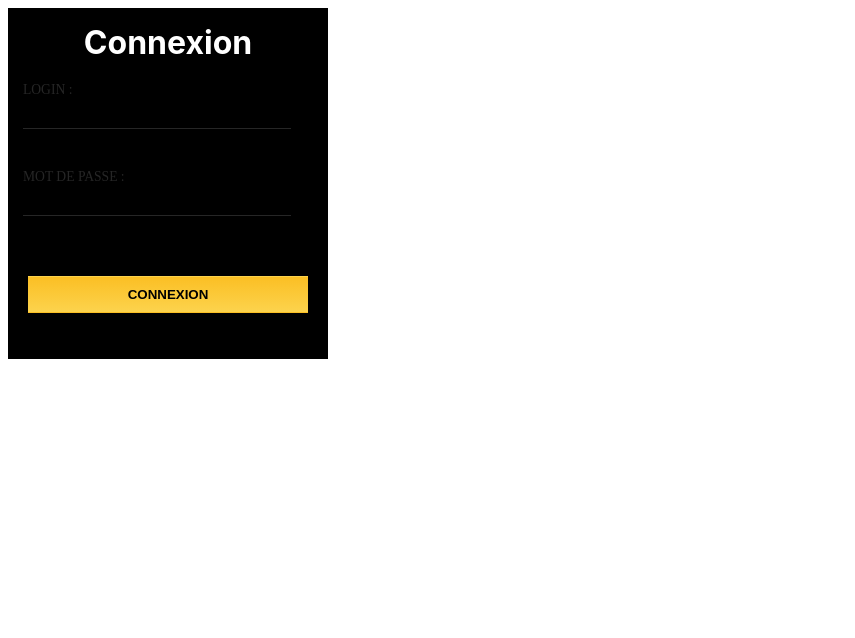
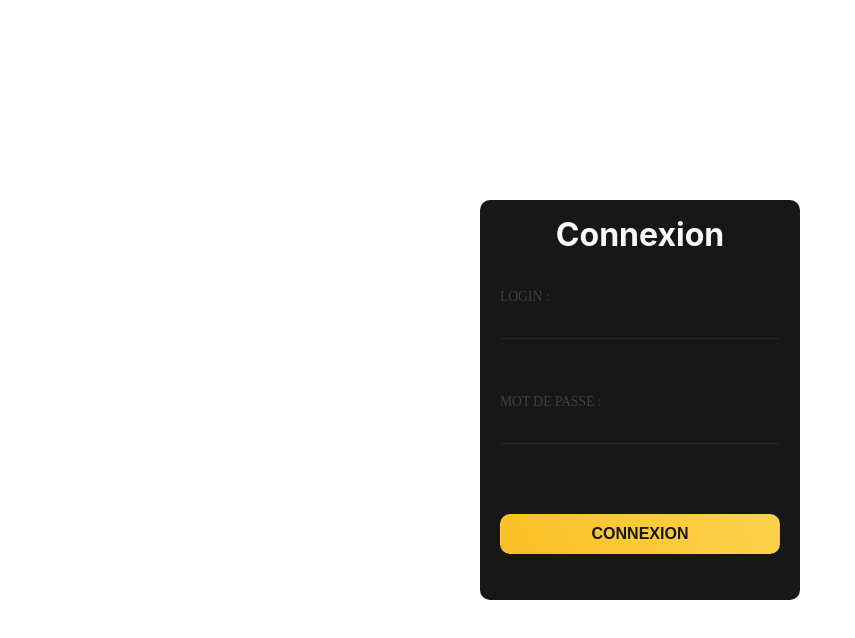
Before and after one commit to jeremy-deurvillier/login-form-react, a React (Create React App) app: page / in a window 1280 px wide. Shown: the top 638 px of the page, without its empty margins (0-855 px from the left). Built offline with nearby package versions, Linux system fonts and the light colour scheme.

Commit message:
Mise en place des styles CSS.

```diff
--- a/src/components/login/login.module.css
+++ b/src/components/login/login.module.css
@@ -1,53 +1,74 @@
 .loginForm {
-  color: #fff;
-  background: #000;
+  color: #fafafa;
+  background: #171717;
+  min-width: 300px;
   max-width: 300px;
+  border-radius: 10px;
+  overflow: hidden;
   padding: 10px;
 }
 
 .loginForm > h1 {
   text-align: center;
-  margin: 5px 0 20px 0;
+  margin: 5px 0 30px 0;
 }
 
 .loginBlock,
 .passwordBlock {
-  margin-bottom: 40px;
+  display: flex;
+  flex-flow: column nowrap;
+  margin: 0 10px 40px 10px;
 }
 
 label,
 input {
-  display: block;
-  margin: 5px;
+  margin: 5px 0;
 }
 
 label {
   font-size: 0.85em;
   text-transform: uppercase;
-  color: #262626;
+  color: #404040;
 }
 
 input {
-  color: #fff;
+  font-size: 0.95em;
+  color: #e5e5e5;
   background: transparent;
-  width: 268px; /* 280px - (padding + border-width) */
-  border: 0 solid transparent;
+  border: 1px solid transparent;
   border-bottom: 1px solid #262626;
-  padding: 5px;
+  margin: 10px 0;
+  padding: 0;
 }
 
-input:focus,
+input:focus {
+  border-bottom: 1px solid #fcd34d;
+  outline: 0;
+}
+
 input:focus-visible {
-  border-bottom-color: #fbbf24;
+  border-bottom: 1px solid #fcd34d;
 }
 
 button {
+  font-size: 1em;
   font-weight: bold;
   text-transform: uppercase;
-  color: #000;
-  background: linear-gradient(#fbbf24, #fcd34d);
+  color: #171717;
+  background: linear-gradient(60deg, #fbbf24, #fcd34d);
   min-width: 280px;
   border: 1px solid transparent;
+  border-radius: 10px;
+  cursor: pointer;
   margin: 20px 10px;
   padding: 10px;
 }
+
+button:focus {
+  border: 1px solid #fbbf24;
+  outline: 0;
+}
+
+button:focus-visible {
+  border: 1px solid #fbbf24;
+}
--- a/src/style.css
+++ b/src/style.css
@@ -1,3 +1,14 @@
+body {
+  height: 100vh;
+  display: flex;
+  flex-flow: row nowrap;
+  justify-content: center;
+  align-items: center;
+  align-content: center;
+  margin: 0;
+  padding: 0;
+}
+
 h1,
 p {
   font-family: -apple-system, BlinkMacSystemFont, 'Segoe UI', Roboto, Oxygen,
```
Also changed, not shown: src/components/login/login.js (+12 -0 lines).
